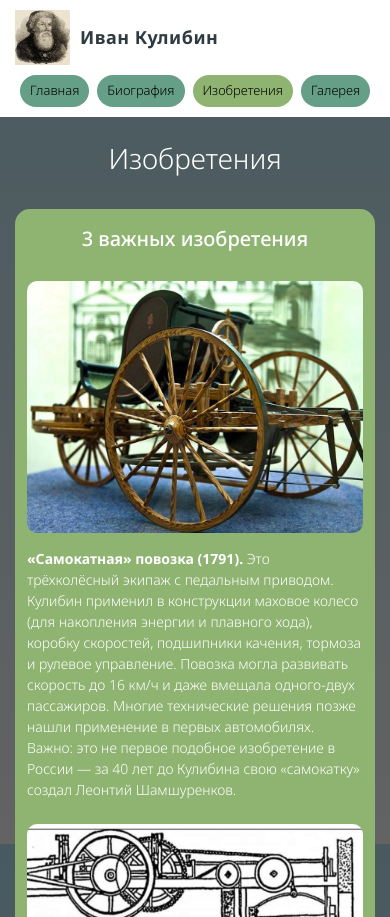
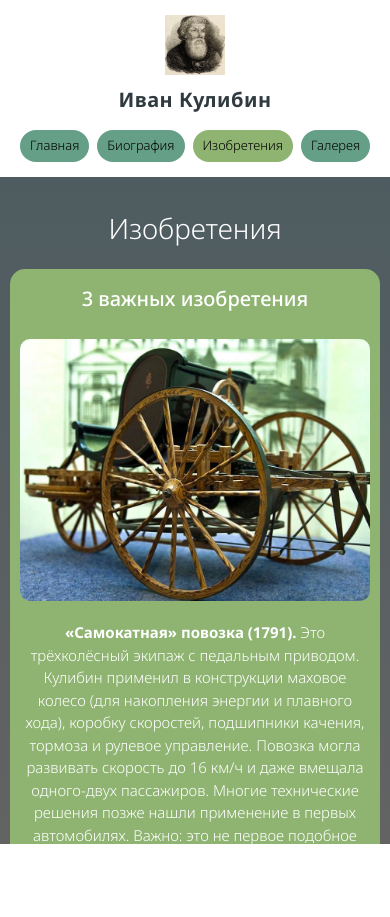
Before and after one commit to MrDragonTM/my-website, a plain HTML site: page izobretenia.html in a window 390 px wide. Shown: the top 917 px of the page. After the commit the page ends 844 px from the top, so only its background shows below. Drawn offline with Linux system fonts and the light colour scheme.

Commit message:
Add files via upload

```diff
--- a/styles.css
+++ b/styles.css
@@ -9,15 +9,16 @@
     box-sizing: border-box;
 }
 
-html {
+html, body {
     height: 100%;
+    max-width: 100vw;
+    overflow-x: hidden; /* Запрещает горизонтальную прокрутку */
     scroll-behavior: smooth;
 }
 
 body {
     background: linear-gradient(180deg, #485a60, #636363) no-repeat;
     background-attachment: fixed;
-    min-height: 100%;
     font-family: "Noto Sans", sans-serif;
     font-weight: 300;
     font-size: clamp(16px, 1.2vw + 10px, 26px);
@@ -54,6 +55,7 @@ h1, h2, h3 {
     padding: 10px 25px;
     min-height: 80px;
     width: 100%;
+    max-width: 100vw;
     background-color: #FFFFFF;
 }
 
@@ -103,7 +105,7 @@ header nav ul li.active a {
 }
 
 /* =========================================
-   ЗАГОЛОВКИ СТРАНИЦ
+   ЗАГОЛОВКИ
    ========================================= */
 .zagolovok {
     font-size: clamp(28px, 4vw, 48px);
@@ -113,7 +115,7 @@ header nav ul li.active a {
 }
 
 /* =========================================
-   КНОПКА «НАВЕРХ» (круглая)
+   КНОПКА «НАВЕРХ»
    ========================================= */
 #backToTop {
     position: fixed;
@@ -264,9 +266,7 @@ header nav ul li.active a {
     margin-top: 15px;
 }
 
-input[type="text"],
-select,
-option {
+input[type="text"], select, option {
     background-color: #d9d9d9;
     color: #000000;
     padding: 8px 12px;
@@ -276,8 +276,7 @@ option {
     font-size: 16px;
 }
 
-input[type="text"],
-select {
+input[type="text"], select {
     height: 42px;
 }
 
@@ -376,9 +375,7 @@ input[type="submit"]:hover {
     font-family: 'Times New Roman', Times, serif;
 }
 
-#audio {
-    display: none;
-}
+#audio { display: none; }
 
 .custom-controls {
     display: flex;
@@ -402,14 +399,8 @@ input[type="submit"]:hover {
     transition: background-color 0.2s;
 }
 
-.audio-btn:hover {
-    background-color: #8c8c8c;
-}
-
-.icon {
-    font-size: 12px;
-    color: inherit;
-}
+.audio-btn:hover { background-color: #8c8c8c; }
+.icon { font-size: 12px; color: inherit; }
 
 .volume-control {
     display: flex;
@@ -456,13 +447,14 @@ input[type="submit"]:hover {
 }
 
 /* =========================================
-   ИЗОБРЕТЕНИЯ
+   ИЗОБРЕТЕНИЯ (Таблица)
    ========================================= */
 .tbl {
     display: flex;
     justify-content: center;
-    padding: 0 15px;
-    margin: 30px auto;
+    padding: 0 10px;
+    margin: 20px auto;
+    width: 100%;
 }
 
 .tbl-inner {
@@ -492,8 +484,9 @@ input[type="submit"]:hover {
 
 .tbl-cell {
     display: flex;
-    gap: 15px;
+    gap: 20px;
     align-items: center;
+    width: 100%;
 }
 
 .photoizobreteniy {
@@ -506,8 +499,9 @@ input[type="submit"]:hover {
 
 .txtintbl {
     text-align: left;
-    font-size: clamp(14px, 1.2vw + 8px, 18px);
+    font-size: clamp(15px, 1.2vw + 10px, 18px);
     line-height: 1.5;
+    word-break: break-word;
 }
 
 /* Факты */
@@ -534,7 +528,7 @@ input[type="submit"]:hover {
 }
 
 /* =========================================
-   ГАЛЕРЕЯ — КОНТЕЙНЕРЫ НЕ ТРОГАЕМ (по ТЗ)
+   ГАЛЕРЕЯ (Базовые стили для ПК)
    ========================================= */
 .regtangle_for_blenderphotos {
     display: flex;
@@ -589,41 +583,33 @@ input[type="submit"]:hover {
     .blockbio {
         flex-direction: column;
     }
-
     .biophotos {
         width: 100%;
         max-width: 100%;
     }
-
-    .tbl-cell {
-        flex-direction: column;
-        align-items: flex-start;
-    }
-
-    .photoizobreteniy {
-        width: 100%;
-        max-width: 400px;
-    }
 }
 
 @media (max-width: 768px) {
+    /* Исправление шапки */
     .rectangleup {
-        padding: 10px 15px;
+        flex-direction: column;
+        padding: 15px;
         gap: 10px;
     }
 
     .logo {
-        width: 55px;
-        height: 55px;
+        width: 60px;
+        height: 60px;
     }
 
     .site-title {
-        font-size: 20px;
+        font-size: 22px;
     }
 
     header nav {
         width: 100%;
         margin-left: 0;
+        margin-top: 5px;
     }
 
     header nav ul {
@@ -632,40 +618,47 @@ input[type="submit"]:hover {
 
     header nav ul li.btn a {
         font-size: 14px;
-        padding: 7px 12px;
+        padding: 6px 12px;
     }
 
-    .zagolovok {
-        margin: 20px auto 8px;
+    /* Таблица изобретений */
+    .tbl-cell {
+        flex-direction: column;
+        align-items: center;
+        text-align: center;
     }
 
-    #fbandsh {
-        flex-direction: column;
-        align-items: center;
+    .photoizobreteniy {
+        width: 100%;
+        max-width: 350px;
     }
 
-    #photoosn {
-        max-width: 100%;
+    .txtintbl {
+        text-align: center;
     }
 
-    #bio1,
-    .biotxt,
-    #audiozone {
+    /* Адаптив Галереи (только для телефонов, чтобы не ломать ПК) */
+    .regtangle_for_blenderphotos,
+    #regtangle_for_blenderphotos_1,
+    #regtangle_for_blendervideo {
+        width: 95% !important;
+        height: auto !important;
+        aspect-ratio: 4 / 3;
+        margin: 20px auto !important;
+    }
+
+    #bio1, .biotxt, #audiozone, #factstxt {
         padding: 15px;
     }
 
-    .tbl-cell {
-        padding: 0;
-    }
-
     #tablica td {
-        padding: 12px;
+        padding: 10px;
     }
 }
 
 @media (max-width: 480px) {
     .site-title {
-        font-size: 18px;
+        font-size: 20px;
     }
 
     header nav ul li.btn a {
@@ -674,8 +667,8 @@ input[type="submit"]:hover {
     }
 
     #backToTop {
-        width: 44px;
-        height: 44px;
+        width: 45px;
+        height: 45px;
         font-size: 20px;
         bottom: 15px;
         right: 15px;
@@ -686,19 +679,4 @@ input[type="submit"]:hover {
         width: 100%;
         align-items: center;
     }
-
-    .audio-btn {
-        width: 100%;
-        max-width: 200px;
-        justify-content: center;
-    }
-
-    .volume-control {
-        flex-wrap: wrap;
-        justify-content: center;
-    }
-
-    #volume-slider {
-        width: 100%;
-    }
 }
```
